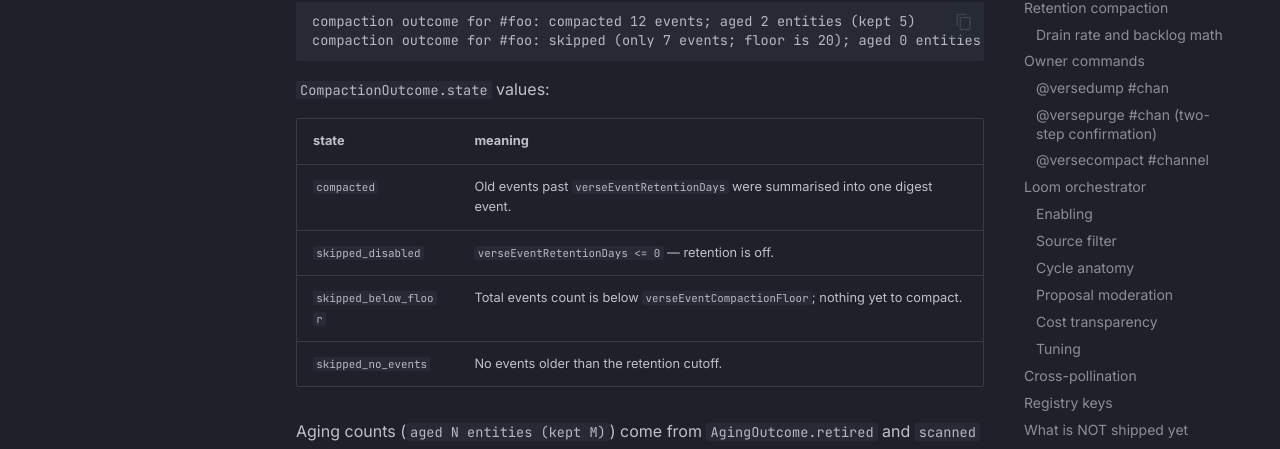
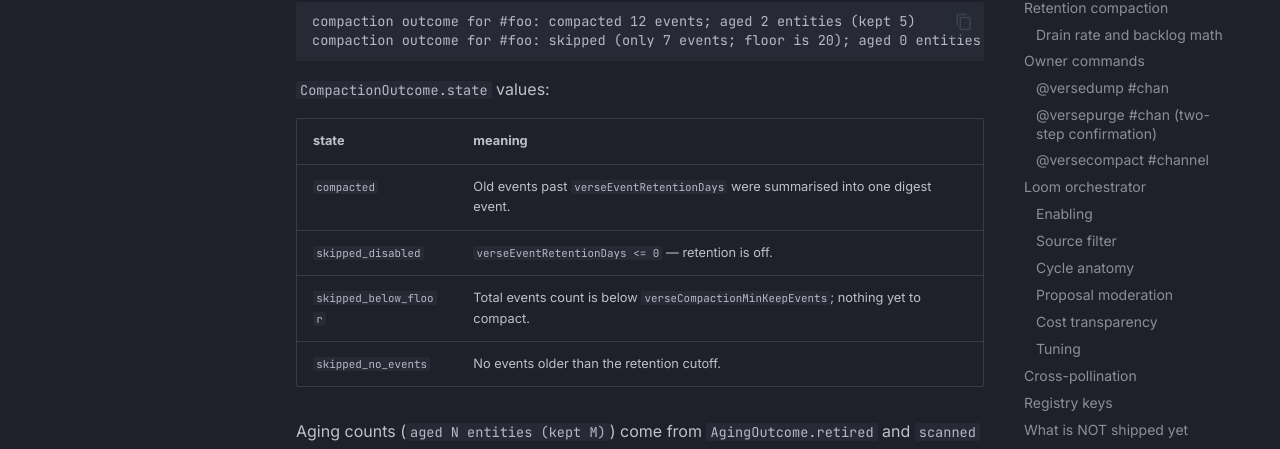
Before and after one commit to rdrake/vibebot-v8, an MkDocs documentation site: the page built from docs/guide/operator/forest-verse.md, in a window 1280 px wide and 900 px high, scrolled down 8990 px. Shown: the part 361-810 px from the top of the window. Built offline with MkDocs 1.6.1 and Material for MkDocs 9.7.7, drawn with Linux system fonts in a browser that asks for light colours; comment, search, counter and statistics services are not loaded.

Commit message:
docs(operator): fix compaction floor key name (verseCompactionMinKeepEvents)

```diff
--- a/docs/guide/operator/forest-verse.md
+++ b/docs/guide/operator/forest-verse.md
@@ -363,7 +363,7 @@ compaction outcome for #foo: skipped (only 7 events; floor is 20); aged 0 entiti
 |---|---|
 | `compacted` | Old events past `verseEventRetentionDays` were summarised into one digest event. |
 | `skipped_disabled` | `verseEventRetentionDays <= 0` — retention is off. |
-| `skipped_below_floor` | Total events count is below `verseEventCompactionFloor`; nothing yet to compact. |
+| `skipped_below_floor` | Total events count is below `verseCompactionMinKeepEvents`; nothing yet to compact. |
 | `skipped_no_events` | No events older than the retention cutoff. |
 
 Aging counts (`aged N entities (kept M)`) come from `AgingOutcome.retired`
```
